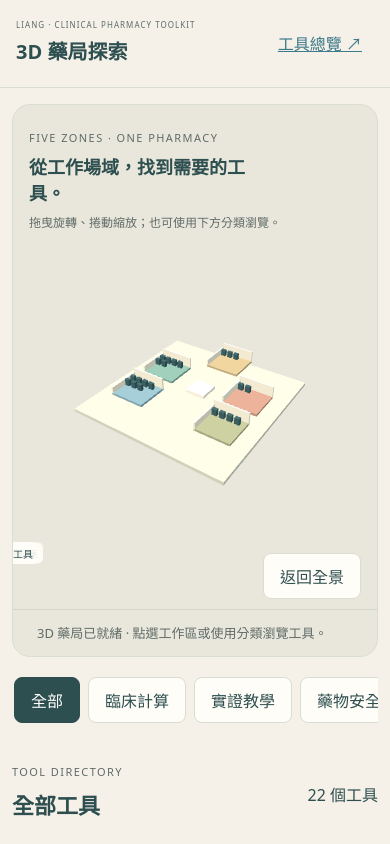
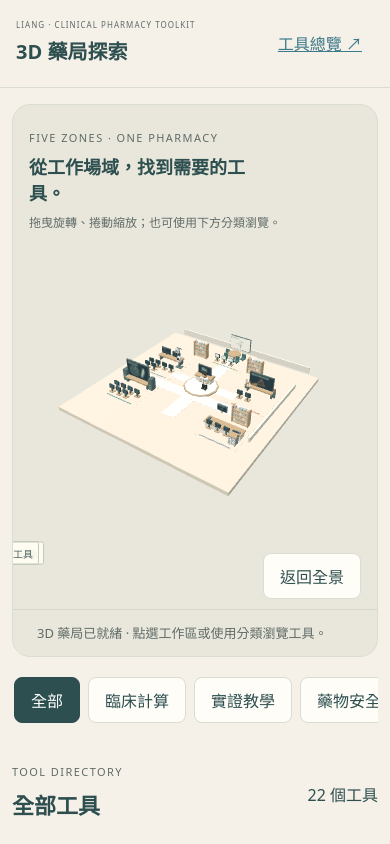
Before and after one commit to liangRXdev/pharmacy-portal, a website: page public/pharmacy/index.html in a window 390 px wide. Shown: the top 844 px of the page. Drawn offline with Linux system fonts and the light colour scheme.

Commit message:
feat(pharmacy): refine connected Phase 2.5 diorama
Include the uncommitted Tier A art prerequisite and the reviewed Phase 2.5 cohesion, clinical, public-data, internal workflow, hub, and mobile refinements. Preserve Phase 1 architecture and extend shared-resource validation.

```diff
--- /dev/null
+++ b/public/pharmacy/art.js
@@ -0,0 +1,103 @@
+import * as THREE from './vendor/three-lite.js';
+import { PALETTE as P, createGeometryKit, createScreenTexture, createDesk, createMonitor, createShelf, createChair, createPharmacist, createMedicationCart, createInfusionStation } from './geometry.js';
+import { resolveLayout } from './scene-layout.js';
+
+// Scene art only. Tool metadata and routing stay in the Phase 1 modules.
+export function createPharmacyArt(scene, resources, { small, categories, markers }) {
+  const kit = createGeometryKit(scene, resources);
+  const screens = new Map();
+  const screen = id => {
+    if (!screens.has(id)) screens.set(id, createScreenTexture(id, resources));
+    return screens.get(id);
+  };
+  // A single connected floor and calm circulation spine link the work environments.
+  kit.box([1.3, .012, 10.7], [0, .154, .8], P.paper);
+  kit.box([12, .012, 1.15], [0, .154, 2.65], P.paper);
+  for (const side of [-1, 1]) kit.box([2.8, .012, 1], [side * 2.1, .154, .75], P.paper);
+  kit.box([14.8, .65, .14], [0, .45, -6.8], P.wall);
+  kit.box([.14, .45, 9], [7.25, .35, .8], P.wall);
+  // Two shared shelving units reinforce pharmacy identity across the floor.
+  createShelf(kit, -3.1, -3.7, small);
+  createShelf(kit, 3.1, -3.7, small);
+  kit.cylinder([1.65, .16, 1.65], [0, .13, 1], P.wood);
+  kit.cylinder([1.52, .05, 1.52], [0, .235, 1], P.paper);
+  kit.box([1.8, .14, .8], [-.15, .82, .15], P.wood);
+  kit.box([1.6, .5, .65], [-.15, .5, .15], P.wall);
+  createMonitor(kit, -.25, -.03, screen('hub'), 1.4, 1.35);
+  createPharmacist(kit, .55, 1.25, .24);
+
+  for (const { id } of categories) {
+    if (!Object.hasOwn(P, id)) continue;
+    const [x, , z] = resolveLayout(id).position;
+    if (id === 'clinical') {
+      createDesk(kit, x, z - 1.1);
+      createMonitor(kit, x - .63, z - 1.15, screen(id), 1.05, 1.17);
+      createMonitor(kit, x + .63, z - 1.15, screen(id), .9, 1.12);
+      // The hanging bag/pump silhouette stays visible even on mobile.
+      createInfusionStation(kit, x + 1.35, z - .65);
+      if (!small) {
+        kit.box([.5, .05, .35], [x + .4, .8, z - .6], P.paper);
+        for (let i = 0; i < 3; i++) kit.cylinder([.05, .2, .05], [x + .25 + i * .15, .92, z - .6], P.teal);
+      }
+    } else if (id === 'ebm') {
+      // Teaching board and a round discussion table, rather than another desk.
+      createMonitor(kit, x, z - 1.4, screen(id), 2.3, 1.35);
+      kit.cylinder([.68, .12, .68], [x, .7, z - .15], P.wood);
+      kit.cylinder([.09, .65, .09], [x, .32, z - .15], P.frame);
+      for (const [dx, dz] of [[-.95, -.25], [.95, -.25], [-.65, .55], [.65, .55]]) createChair(kit, x + dx, z + dz);
+      if (!small) for (let i = 0; i < 3; i++) kit.box([.3, .04, .25], [x + .15, .8 + i * .045, z - .1], i === 1 ? P.ebm : P.paper);
+    } else if (id === 'adr') {
+      createDesk(kit, x, z - 1.15);
+      createMonitor(kit, x, z - 1.2, screen(id), 2.35, 1.35);
+      for (const [dx, color] of [[-1.4, '#cba55b'], [1.4, '#b77864']]) {
+        kit.cylinder([.1, .12, .1], [x + dx, 1.1, z - 1], color);
+        kit.box([.16, .75, .16], [x + dx, .65, z - 1], P.frame);
+      }
+      // Medication-pair review grid, a quiet reference to the safety tool.
+      for (let row = 0; row < 3; row++) for (let col = 0; col < 3; col++) {
+        kit.box([.15, .15, .05], [x - 1.25 + col * .19, .9 + row * .19, z - .6], row === col ? P.adr : P.paper);
+      }
+    } else if (id === 'gov') {
+      createDesk(kit, x, z - 1.1);
+      createMonitor(kit, x - .1, z - 1.25, screen(id), 2.6, 1.55);
+      // Two compact public-data racks; no real data or logos.
+      for (const dx of [-1.5, 1.5]) {
+        kit.box([.42, 1.35, .55], [x + dx, .65, z - 1.15], P.frame);
+        for (let row = 0; row < (small ? 3 : 5); row++) kit.box([.28, .07, .025], [x + dx, .25 + row * .22, z - .86], P.gov);
+      }
+    } else if (id === 'internal') {
+      // Neutral dispensing counter with a wood worktop and understated badge panel.
+      kit.box([3.25, .6, .7], [x, .32, z + .2], P.wall);
+      kit.box([3.4, .12, .85], [x, .67, z + .2], P.wood);
+      createShelf(kit, x + .6, z - 1.4, small);
+      createMonitor(kit, x - 1, z - 1.1, screen(id), .9, 1.2);
+      kit.box([.18, .3, .08], [x + 1.5, .86, z + .5], P.internal);
+      createMedicationCart(kit, x + 1.35, z + 1.15);
+      kit.box([.18, .15, .24], [x - 1.4, .82, z + .2], P.frame, [.3, 0, 0]);
+      if (!small) {
+        for (let col = 0; col < 5; col++) kit.box([.45, .25, .3], [x - 1.1 + col * .55, .25, z + .57], P.internal);
+      }
+    }
+  }
+  for (const marker of markers.values()) {
+    const { x, y, z } = marker.position;
+    kit.box([.13, .45, .13], [x, y - .4, z], P.frame);
+    kit.box([.46, .06, .42], [x, .22, z], P.wood);
+    const id = Object.hasOwn(P, marker.userData.categoryId) ? marker.userData.categoryId : 'hub';
+    kit.box([.44, .33, .025], [x, y + .05, z + .075], '#ffffff', undefined, screen(id));
+  }
+  kit.flush();
+  // A single reusable selection frame; no extra mesh for every tool.
+  const ringGeometry = new THREE.CylinderGeometry(.42, .42, .025, 16, 1, true);
+  const ringMaterial = new THREE.MeshStandardMaterial({ color: P.teal, roughness: .9 });
+  const ring = new THREE.Mesh(ringGeometry, ringMaterial);
+  resources.push(ringGeometry, ringMaterial);
+  ring.visible = false;
+  scene.add(ring);
+  return {
+    selectMarker(marker) {
+      ring.visible = Boolean(marker);
+      if (marker) ring.position.set(marker.position.x, .28, marker.position.z);
+    },
+  };
+}
--- /dev/null
+++ b/public/pharmacy/geometry.js
@@ -0,0 +1,178 @@
+import * as THREE from './vendor/three-lite.js';
+
+export const PALETTE = {
+  floor: '#eee6d8', wall: '#f8f4eb', wood: '#cbb18e', frame: '#657d7e',
+  clinical: '#8eabb9', ebm: '#9eae91', adr: '#c59b79', gov: '#73a6a4', internal: '#97a6b0',
+  paper: '#fffcf4', screen: '#273e48', teal: '#527f7b', skin: '#d4ab8d', hair: '#333c3e',
+};
+
+// One batch per shape/material, including all medicine boxes. No per-box draw calls.
+export function createGeometryKit(scene, resources) {
+  const geometries = new Map(), materials = new Map(), batches = new Map();
+  const transform = new THREE.Object3D();
+  function material(color, texture) {
+    const key = texture || color;
+    if (!materials.has(key)) {
+      const mat = new THREE.MeshStandardMaterial({ color, map: texture || null, roughness: .88, metalness: .02 });
+      if (texture) { mat.emissive.set('#ffffff'); mat.emissiveMap = texture; mat.emissiveIntensity = .12; }
+      materials.set(key, mat);
+      resources.push(mat);
+    }
+    return materials.get(key);
+  }
+  function shape(kind, size, position, color, rotation = [0, 0, 0], texture) {
+    if (!geometries.has(kind)) {
+      const geometry = kind === 'box' ? new THREE.BoxGeometry(1, 1, 1)
+        : kind === 'sphere' ? new THREE.SphereGeometry(1, 8, 6) : new THREE.CylinderGeometry(1, 1, 1, 12);
+      geometries.set(kind, geometry);
+      resources.push(geometry);
+    }
+    const mat = material(color, texture);
+    const key = `${kind}:${mat.id}`;
+    if (!batches.has(key)) batches.set(key, { geometry: geometries.get(kind), material: mat, instances: [] });
+    batches.get(key).instances.push({ size, position, rotation });
+  }
+  const box = (size, position, color, rotation, texture) => shape('box', size, position, color, rotation, texture);
+  const cylinder = (size, position, color, rotation) => shape('cylinder', size, position, color, rotation);
+  const sphere = (size, position, color) => shape('sphere', size, position, color);
+  function flush() {
+    for (const batch of batches.values()) {
+      const mesh = new THREE.InstancedMesh(batch.geometry, batch.material, batch.instances.length);
+      resources.push(mesh); // InstancedMesh owns GPU instance attributes as well.
+      batch.instances.forEach((item, i) => {
+        transform.position.set(...item.position);
+        transform.scale.set(...item.size);
+        transform.rotation.set(...item.rotation);
+        transform.updateMatrix();
+        mesh.setMatrixAt(i, transform.matrix);
+      });
+      mesh.computeBoundingSphere();
+      scene.add(mesh);
+    }
+    batches.clear();
+  }
+  return { box, cylinder, sphere, flush };
+}
+
+// Screens are symbolic diagrams, with no patient data or invented statistics.
+export function createScreenTexture(kind, resources) {
+  const canvas = document.createElement('canvas');
+  canvas.width = 512; canvas.height = 320;
+  const ctx = canvas.getContext('2d');
+  ctx.fillStyle = kind === 'ebm' ? PALETTE.paper : PALETTE.screen; ctx.fillRect(0, 0, 512, 320);
+  ctx.strokeStyle = kind === 'ebm' ? PALETTE.teal : '#92c6bd'; ctx.fillStyle = kind === 'ebm' ? PALETTE.teal : '#b9dcd0'; ctx.lineWidth = 5;
+  const line = (points) => { ctx.beginPath(); points.forEach(([x, y], i) => i ? ctx.lineTo(x, y) : ctx.moveTo(x, y)); ctx.stroke(); };
+  const title = text => { ctx.font = 'bold 36px sans-serif'; ctx.fillText(text, 28, 52); };
+  if (kind === 'clinical') {
+    title('AUC / TDM');
+    line([[30, 245], [85, 242], [125, 210], [155, 112], [195, 135], [250, 185], [330, 224], [470, 245]]);
+    ctx.globalAlpha = .4; line([[30, 270], [470, 270]]); ctx.globalAlpha = 1;
+  } else if (kind === 'ebm') {
+    title('EVIDENCE');
+    line([[280, 80], [280, 290]]);
+    for (const [y, x, width] of [[115, 290, 130], [168, 210, 170], [221, 250, 100]]) {
+      line([[x - width / 2, y], [x + width / 2, y]]); ctx.fillRect(x - 9, y - 9, 18, 18);
+    }
+  } else if (kind === 'adr') {
+    title('MEDICATION REVIEW'); ctx.strokeStyle = '#dfb477';
+    line([[255, 90], [180, 230], [330, 230], [255, 90]]);
+    line([[255, 130], [255, 180]]); ctx.fillStyle = '#dfb477'; ctx.fillRect(251, 198, 8, 8);
+    for (let i = 0; i < 3; i++) ctx.fillRect(55 + i * 42, 265 - i * 17, 24, 20 + i * 17);
+  } else if (kind === 'gov') {
+    title('PUBLIC DATA');
+    // Concentric surveillance rings, a broad sweep, Taiwan and public-data nodes.
+    ctx.fillStyle = '#36575b';
+    ctx.beginPath(); ctx.moveTo(178, 184); ctx.arc(178, 184, 104, -1.2, -.45); ctx.closePath(); ctx.fill();
+    ctx.strokeStyle = '#92c6bd'; ctx.fillStyle = '#b9dcd0';
+    for (const r of [38, 72, 104]) { ctx.beginPath(); ctx.arc(178, 184, r, 0, Math.PI * 2); ctx.stroke(); }
+    line([[178, 184], [215, 87]]);
+    ctx.beginPath(); [[384, 72], [418, 93], [410, 149], [389, 207], [357, 268], [337, 285], [340, 229], [357, 161], [375, 109]].forEach(([x,y],i)=>i?ctx.lineTo(x,y):ctx.moveTo(x,y)); ctx.closePath(); ctx.fill();
+    for (const [x,y] of [[157,151], [213,205], [377,131], [365,188], [350,245]]) {
+      ctx.fillStyle = '#dfb477'; ctx.beginPath(); ctx.arc(x,y,7,0,Math.PI*2); ctx.fill();
+    }
+  } else if (kind === 'internal') {
+    title('HOSPITAL NETWORK'); ctx.strokeStyle = '#b9dcd0';
+    ctx.strokeRect(220, 160, 78, 70); ctx.beginPath(); ctx.arc(259, 157, 26, Math.PI, 0); ctx.stroke();
+    for (let i = 0; i < 15; i++) ctx.fillRect(35 + i * 8, 260, i % 3 + 2, 25);
+  } else {
+    ctx.font = 'bold 160px sans-serif'; ctx.fillText('Rx', 145, 185);
+    ctx.font = '26px sans-serif'; ctx.fillText('Clinical Pharmacy Toolkit', 100, 235);
+  }
+  const texture = new THREE.CanvasTexture(canvas);
+  texture.colorSpace = 'srgb';
+  resources.push(texture);
+  return texture;
+}
+
+export function createDesk(kit, x, z, width = 2.6) {
+  kit.box([width, .14, .85], [x, .68, z], PALETTE.wood);
+  for (const dx of [-width / 2 + .12, width / 2 - .12]) kit.box([.12, .65, .65], [x + dx, .3, z], PALETTE.frame);
+}
+export function createMonitor(kit, x, z, texture, width = .85, y = 1.05) {
+  kit.box([width, width * .63, .12], [x, y, z], PALETTE.frame);
+  kit.box([width - .07, width * .63 - .07, .025], [x, y, z + .075], '#ffffff', undefined, texture);
+  kit.box([.07, .25, .08], [x, y - .35, z], PALETTE.frame);
+}
+export function createShelf(kit, x, z, small) {
+  kit.box([1.4, 1.65, .12], [x, .85, z - .18], PALETTE.wall);
+  for (const dx of [-.72, .72]) kit.box([.1, 1.75, .48], [x + dx, .85, z], PALETTE.wood);
+  const colors = [PALETTE.paper, '#c4d6dd', '#cad6bf', '#dfc8c3'];
+  for (let row = 0; row < 4; row++) {
+    const y = .22 + row * .4;
+    kit.box([1.5, .07, .48], [x, y, z], PALETTE.wood);
+    for (let col = 0; col < (small ? 5 : 8); col++) {
+      const dx = -.58 + col * (small ? .29 : .165);
+      kit.box([small ? .2 : .12, .25, .22], [x + dx, y + .16, z], colors[(row + col) % colors.length]);
+    }
+  }
+}
+export function createChair(kit, x, z) {
+  kit.box([.42, .1, .42], [x, .38, z], PALETTE.teal);
+  kit.box([.42, .42, .09], [x, .62, z - .2], PALETTE.teal);
+  kit.box([.12, .38, .12], [x, .16, z], PALETTE.frame);
+}
+export function createPharmacist(source, x, z, baseY = 0) {
+  const kit = {
+    box: (size, [px, py, pz], ...rest) => source.box(size, [px, py + baseY, pz], ...rest),
+    sphere: (size, [px, py, pz], ...rest) => source.sphere(size, [px, py + baseY, pz], ...rest),
+  };
+  for (const dx of [-.13, .13]) {
+    kit.box([.16, .55, .2], [x + dx, .33, z], PALETTE.hair);
+    kit.box([.2, .12, .32], [x + dx, .08, z + .05], PALETTE.hair);
+  }
+  kit.box([.52, .65, .32], [x, .91, z], PALETTE.paper);
+  kit.box([.06, .44, .335], [x, .94, z], PALETTE.teal);
+  kit.box([.12, .16, .02], [x + .15, 1.03, z + .17], PALETTE.clinical);
+  kit.sphere([.23, .25, .22], [x, 1.47, z], PALETTE.skin);
+  kit.box([.44, .13, .38], [x, 1.67, z - .025], PALETTE.hair);
+  for (const dx of [-.34, .34]) {
+    kit.box([.16, .45, .22], [x + dx, 1.02, z + .06], PALETTE.paper, [.35, 0, dx > 0 ? .16 : -.16]);
+    kit.sphere([.095, .09, .09], [x + dx, .83, z + .17], PALETTE.skin);
+  }
+}
+
+
+export function createInfusionStation(kit, x, z) {
+  kit.cylinder([.04, 2.15, .04], [x, 1.2, z], PALETTE.frame);
+  kit.box([.65, .05, .05], [x, 2.27, z], PALETTE.frame);
+  kit.box([.37, .52, .16], [x - .25, 1.96, z], PALETTE.paper);
+  kit.box([.27, .26, .025], [x - .25, 1.91, z + .09], PALETTE.clinical);
+  kit.box([.04, .55, .035], [x - .25, 1.43, z], PALETTE.clinical);
+  kit.box([.4, .5, .25], [x, 1.1, z + .05], PALETTE.paper);
+  kit.box([.28, .24, .025], [x, 1.16, z + .19], PALETTE.screen);
+  kit.box([.18, .035, .03], [x, 1.19, z + .21], PALETTE.clinical);
+  kit.box([.65, .07, .5], [x, .19, z], PALETTE.frame);
+}
+
+export function createMedicationCart(kit, x, z) {
+  kit.box([.65, .75, .48], [x, .65, z], PALETTE.internal);
+  kit.box([.75, .07, .58], [x, 1.07, z], PALETTE.wood);
+  for (let row = 0; row < 3; row++) for (let col = 0; col < 2; col++) {
+    kit.box([.25, .17, .035], [x - .15 + col * .3, .41 + row * .22, z + .26], PALETTE.paper);
+    kit.box([.1, .025, .04], [x - .15 + col * .3, .43 + row * .22, z + .29], PALETTE.frame);
+  }
+  for (const dx of [-.23, .23]) for (const dz of [-.15, .15]) {
+    kit.sphere([.08, .08, .08], [x + dx, .22, z + dz], PALETTE.frame);
+  }
+  kit.box([.1, .3, .08], [x + .36, 1.07, z], PALETTE.frame);
+}
--- a/public/pharmacy/pharmacy.css
+++ b/public/pharmacy/pharmacy.css
@@ -295,3 +295,21 @@ footer {
     scroll-behavior: auto !important;
   }
 }
+
+/* Small floor plaques; the DOM category bar remains the primary navigation. */
+.zone-label {
+  border: 1px solid #c4c9bd;
+  border-radius: 2px;
+  padding: 3px 7px;
+  background: #fffdf3ed;
+  color: #4c625f;
+  font-size: 11px;
+}
+.zone-label.is-focused {
+  border-color: #527f7b;
+  background: #2e4f4f;
+  color: #fffdf3;
+}
+@media (max-width: 767px) {
+  .zone-label { font-size: 10px; padding: 3px 5px; }
+}
--- a/public/pharmacy/scene-layout.js
+++ b/public/pharmacy/scene-layout.js
@@ -1,10 +1,10 @@
 // Spatial metadata only. Names, URLs and descriptions belong in /tools.json.
 export const SCENE_LAYOUT = {
-  clinical: { position: [-5, 0, 0], color: '#7eaaa1' },
-  ebm: { position: [0, 0, -5], color: '#c1af88' },
-  adr: { position: [5, 0, 0], color: '#bd9283' },
-  gov: { position: [-5, 0, 5], color: '#83a9bb' },
-  internal: { position: [5, 0, 5], color: '#a4ab8a' },
+  clinical: { position: [-5, 0, 0], color: '#8eabb9' },
+  ebm: { position: [0, 0, -5], color: '#9eae91' },
+  adr: { position: [5, 0, 0], color: '#c59b79' },
+  gov: { position: [-5, 0, 5], color: '#73a6a4' },
+  internal: { position: [5, 0, 5], color: '#97a6b0' },
   __overflow: { position: [0, 0, 9], color: '#b5adba' },
 };
 export function resolveLayout(id) {
@@ -13,5 +13,5 @@ export function resolveLayout(id) {
 // Every tool has a deterministic generic slot; no per-tool metadata is copied here.
 export function resolveToolPosition(categoryId, index) {
   const { position } = resolveLayout(categoryId);
-  return [position[0] - 1.2 + (index % 4) * .8, .75, position[2] - .7 + Math.floor(index / 4) * .8];
+  return [position[0] - 1.2 + (index % 4) * .8, .75, position[2] + (categoryId === 'ebm' ? 1.2 : .55) + Math.floor(index / 4) * .65];
 }
--- a/public/pharmacy/world.js
+++ b/public/pharmacy/world.js
@@ -1,4 +1,6 @@
 import * as THREE from './vendor/three-lite.js';
+import { createPharmacyArt } from './art.js';
+import { PALETTE } from './geometry.js';
 import { resolveLayout, resolveToolPosition } from './scene-layout.js';
 
 export function createWorld({ container, categories, tools, onSelectCategory, onSelectTool, onError }) {
@@ -38,8 +40,8 @@ export function createWorld({ container, categories, tools, onSelectCategory, on
     cleanups.push(() => controls.dispose());
     const objects = [], rooms = new Map(), markers = new Map(), labels = [];
     const reduced = matchMedia('(prefers-reduced-motion: reduce)');
-    scene.add(new THREE.HemisphereLight(0xffffff, 0x9caa9d, 2.6));
-    const light = new THREE.DirectionalLight(0xfff1da, 3);
+    scene.add(new THREE.HemisphereLight(0xffffff, 0x9caa9d, 2.0));
+    const light = new THREE.DirectionalLight(0xfff7ee, 2.0);
     light.position.set(-5, 15, 8);
     scene.add(light);
     const box = (size, position, color, metadata) => {
@@ -54,15 +56,14 @@ export function createWorld({ container, categories, tools, onSelectCategory, on
     };
     const label = (text, position) => {
       const element = document.createElement('span');
-      element.className = 'room-label';
+      element.className = 'room-label zone-label';
       element.textContent = text;
       container.append(element);
       cleanups.push(() => element.remove());
       labels.push({ element, position: new THREE.Vector3(...position) });
     };
-    box([17, .35, 17], [0, -.45, 2], '#d2d5c8');
-    box([2.2, .35, 2.2], [0, -.1, 1], '#f8f3e7');
-    label('Rx · HUB', [0, .4, 1]);
+    box([17, .35, 17], [0, -.05, 2], PALETTE.floor);
+    // The physical Rx sign replaces the sixth overlay label.
     let overflowRoom;
     for (const category of categories) {
       const { position: [x, , z], color } = resolveLayout(category.id);
@@ -75,11 +76,12 @@ export function createWorld({ container, categories, tools, onSelectCategory, on
         console.warn('Unknown scene category; using overflow:', category.id);
         continue;
       }
-      const room = box([3.8, .25, 3.6], [x, 0, z], color, { kind: 'category', categoryId: category.id });
+      const room = box([3.8, .02, 3.6], [x, .135, z], PALETTE.floor, { kind: 'category', categoryId: category.id });
       rooms.set(category.id, room);
-      box([3.8, 1.3, .18], [x, .65, z - 1.7], '#f4eedf');
-      box([.18, .8, 3.6], [x - 1.85, .4, z], '#f4eedf');
-      label(category.label, [x, 1.7, z - 1.3]);
+      box([2.8, .02, .09], [x, .16, z + 1.7], color);
+      // Shared perimeter/dividers are composed by the art module, not five booths.
+      label(category.label, [x, .28, z + 1.75]);
+      labels.at(-1).categoryId = category.id;
     }
     // Unknown categories and undeclared tools share deterministic nonoverlapping slots.
     let overflowIndex = 0;
@@ -90,13 +92,14 @@ export function createWorld({ container, categories, tools, onSelectCategory, on
       const index = known ? (indices.get(tool.category) || 0) : overflowIndex++;
       indices.set(tool.category, index + 1);
       const position = resolveToolPosition(known ? tool.category : '__overflow', index);
-      const mesh = box([.52, .7, .35], position, '#365c64', { kind: 'tool', categoryId: tool.category, toolId: tool.id });
+      const mesh = box([.52, .4, .12], position, '#365c64', { kind: 'tool', categoryId: tool.category, toolId: tool.id });
       markers.set(tool.id, mesh);
     }
+    const art = createPharmacyArt(scene, resources, { small: small(), categories, markers });
     const target = new THREE.Vector3();
     function moveTo(center, overview = false) {
       const next = new THREE.Vector3(...center);
-      const offset = overview ? new THREE.Vector3(19, 24, 28) : new THREE.Vector3(7, 9, 11);
+      const offset = overview ? (small() ? new THREE.Vector3(17, 21.4, 25) : new THREE.Vector3(15, 20, 24)) : new THREE.Vector3(7, 9, 11);
       const end = next.clone().add(offset);
       if (reduced.matches) { camera.position.copy(end); controls.target.copy(next); tween = null; }
       else tween = { from: camera.position.clone(), target: controls.target.clone(), end, next, start: performance.now() };
@@ -109,10 +112,15 @@ export function createWorld({ container, categories, tools, onSelectCategory, on
     cleanups.push(() => toolLabel.remove());
     const toolNames = new Map(tools.map(tool => [tool.id, tool.nameZh]));
     function updateToolFeedback() {
-      for (const [id, mesh] of markers) mesh.material.emissive.set(id === selectedTool || id === hoveredTool ? '#9b7040' : '#000000');
+      for (const [id, mesh] of markers) {
+        mesh.material.emissive.set(id === selectedTool || id === hoveredTool ? '#5b6245' : '#000000');
+        mesh.scale.setScalar(id === hoveredTool ? 1.06 : 1);
+      }
     }
     function highlight(categoryId, toolId) {
       selectedTool = toolId;
+      for (const label of labels) label.element.classList.toggle('is-focused', label.categoryId === categoryId);
+      art.selectMarker(markers.get(toolId));
       for (const [id, mesh] of rooms) mesh.material.emissive.set(id === categoryId ? '#273d2f' : '#000000');
       updateToolFeedback();
     }
@@ -172,7 +180,8 @@ export function createWorld({ container, categories, tools, onSelectCategory, on
       if (destroyed || paused) return;
       try {
         if (tween) {
-          const t = Math.min(1, (now - tween.start) / 550), eased = 1 - (1 - t) ** 3;
+          const t = Math.min(1, (now - tween.start) / 750);
+          const eased = t < .5 ? 4 * t ** 3 : 1 - (-2 * t + 2) ** 3 / 2;
           camera.position.lerpVectors(tween.from, tween.end, eased);
           controls.target.lerpVectors(tween.target, tween.next, eased);
           if (t === 1) tween = null;
@@ -202,7 +211,7 @@ export function createWorld({ container, categories, tools, onSelectCategory, on
     }
     resize();
     controls.target.set(0, 0, 2);
-    camera.position.set(19, 24, 30);
+    camera.position.set(...(small() ? [17, 21.4, 27] : [15, 20, 26]));
     controls.update();
     renderer.render(scene, camera); // fail initialization before reporting ready
     frame = requestAnimationFrame(render);
--- a/tools/build-three.mjs
+++ b/tools/build-three.mjs
@@ -3,7 +3,7 @@ import { readFile, writeFile, copyFile } from 'node:fs/promises';
 import { gzipSync } from 'node:zlib';
 const version = JSON.parse(await readFile('node_modules/three/package.json')).version;
 const result = await build({
-  stdin: { contents: `export { Scene, Color, PerspectiveCamera, WebGLRenderer, HemisphereLight, DirectionalLight, BoxGeometry, Mesh, MeshStandardMaterial, Vector2, Vector3, Raycaster } from 'three'; export { OrbitControls } from 'three/addons/controls/OrbitControls.js';`, resolveDir: process.cwd(), sourcefile: 'three-entry.js' },
+  stdin: { contents: `export { Scene, Color, PerspectiveCamera, WebGLRenderer, HemisphereLight, DirectionalLight, BoxGeometry, CylinderGeometry, SphereGeometry, BufferGeometry, Material, CanvasTexture, InstancedMesh, Object3D, Mesh, MeshStandardMaterial, Vector2, Vector3, Raycaster } from 'three'; export { OrbitControls } from 'three/addons/controls/OrbitControls.js';`, resolveDir: process.cwd(), sourcefile: 'three-entry.js' },
   bundle: true, format: 'esm', minify: true, legalComments: 'inline', target: 'es2022', write: false,
   banner: { js: `/*! Three.js ${version} | MIT License | see LICENSE-three.txt */` },
 });
```
Also changed, not shown: README.zh-TW.md (+2 -2 lines), docs/phase2-art.md (added, +70 -0 lines), docs/phase25-refinement.md (added, +71 -0 lines), tests/pharmacy-smoke.mjs (+58 -10 lines), public/pharmacy/vendor/three-lite.js.
